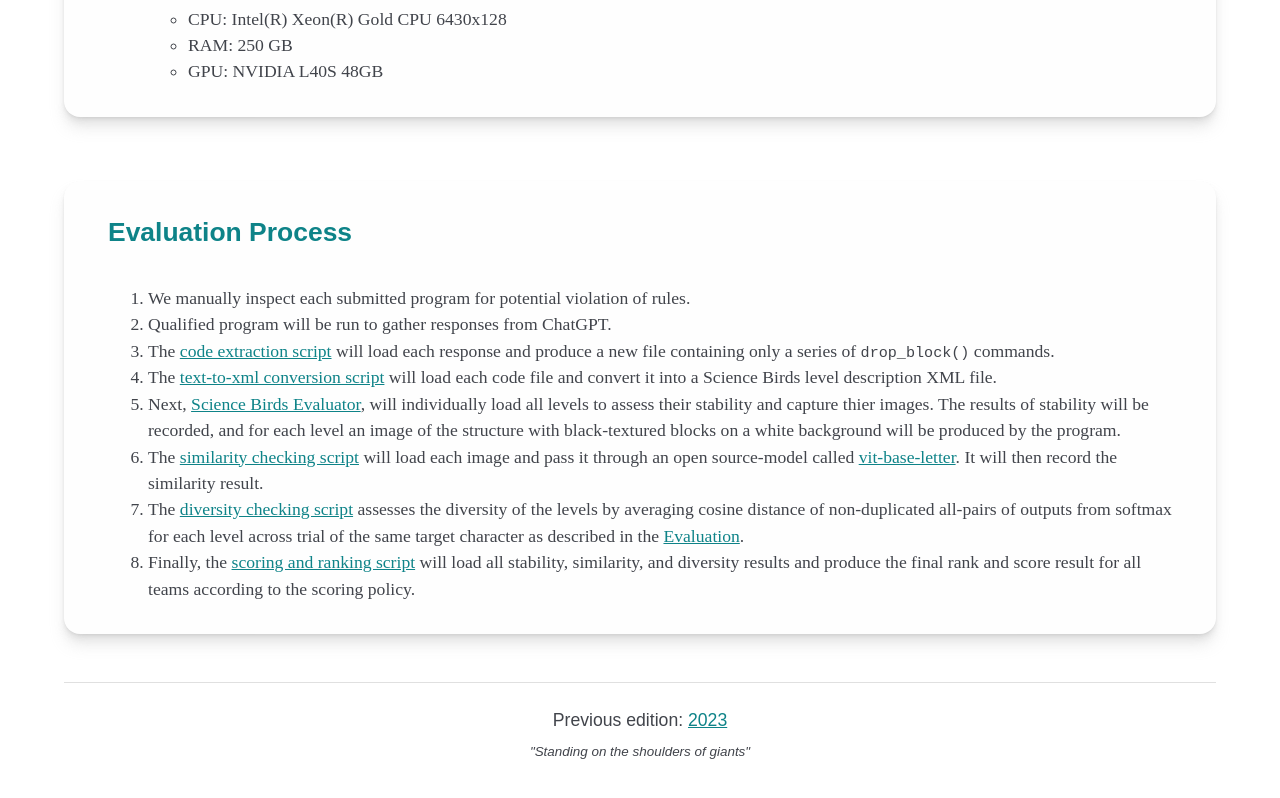
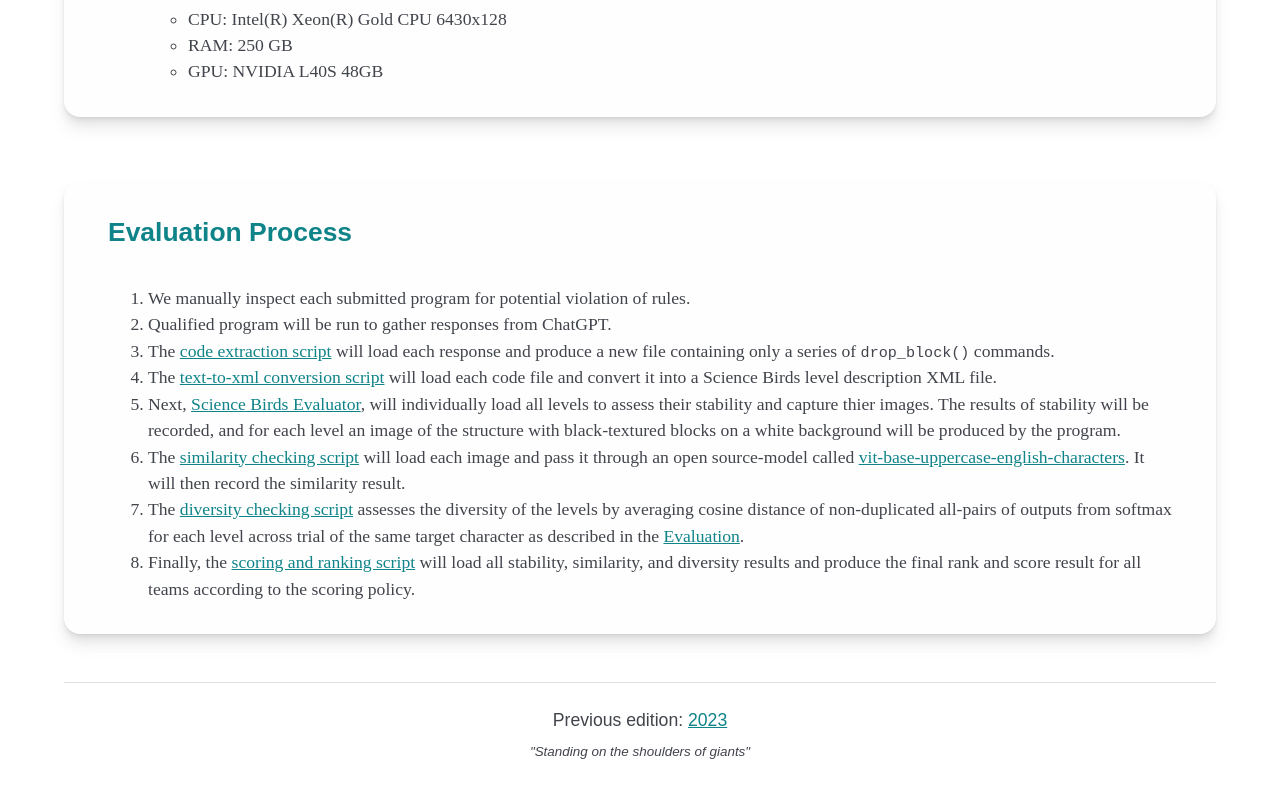
Before and after one commit to chatgpt4pcg/chatgpt4pcg.github.io, a Next.js app: page /evaluation in a window 1280 px wide. Shown: the part 2718-3516 px from the top of the page. Built offline with nearby package versions, Linux system fonts and the light colour scheme.

Commit message:
doc: correct link (wip)

```diff
--- a/pages/evaluation.tsx
+++ b/pages/evaluation.tsx
@@ -243,8 +243,8 @@ export default function RulesPage() {
 							</a>{' '}
 							will load each image and pass it through an open source-model
 							called{' '}
-							<a href='https://huggingface.co/pittawat/vit-base-letter'>
-								vit-base-letter
+							<a href='https://huggingface.co/pittawat/vit-base-uppercase-english-characters'>
+								vit-base-uppercase-english-characters
 							</a>
 							. It will then record the similarity result.
 						</li>
```
